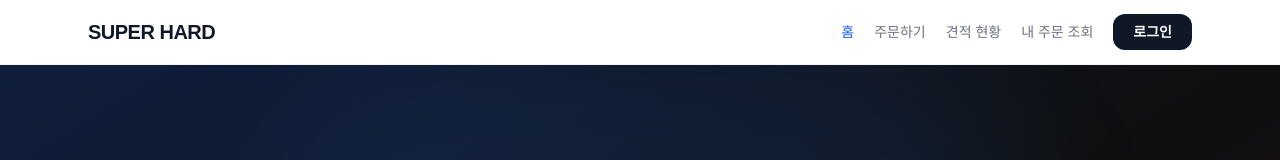
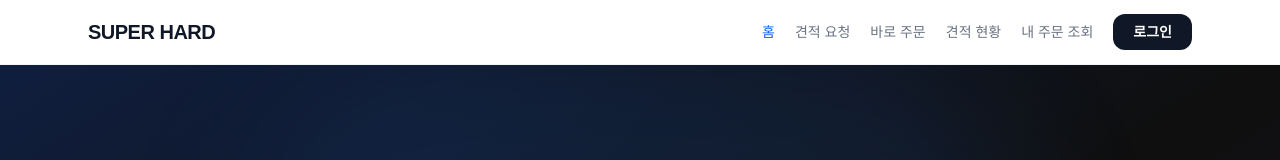
Before and after one commit to FighterManiak/dtf-print, a Next.js app: page / in a window 1280 px wide. Shown: the top 160 px of the page. Built offline with nearby package versions, Linux system fonts and the light colour scheme.

Commit message:
feat: 상단바에 견적요청/바로주문 모두 노출

```diff
--- a/src/components/ui/Header.tsx
+++ b/src/components/ui/Header.tsx
@@ -67,7 +67,8 @@ export default function Header() {
 
   const navItems = [
     { href: '/', label: '홈' },
-    { href: '/order-select', label: '주문하기' },
+    { href: '/quote/request', label: '견적 요청' },
+    { href: '/order', label: '바로 주문' },
     { href: '/my-quotes', label: '견적 현황' },
     { href: '/my-orders', label: '내 주문 조회' },
   ]
```
